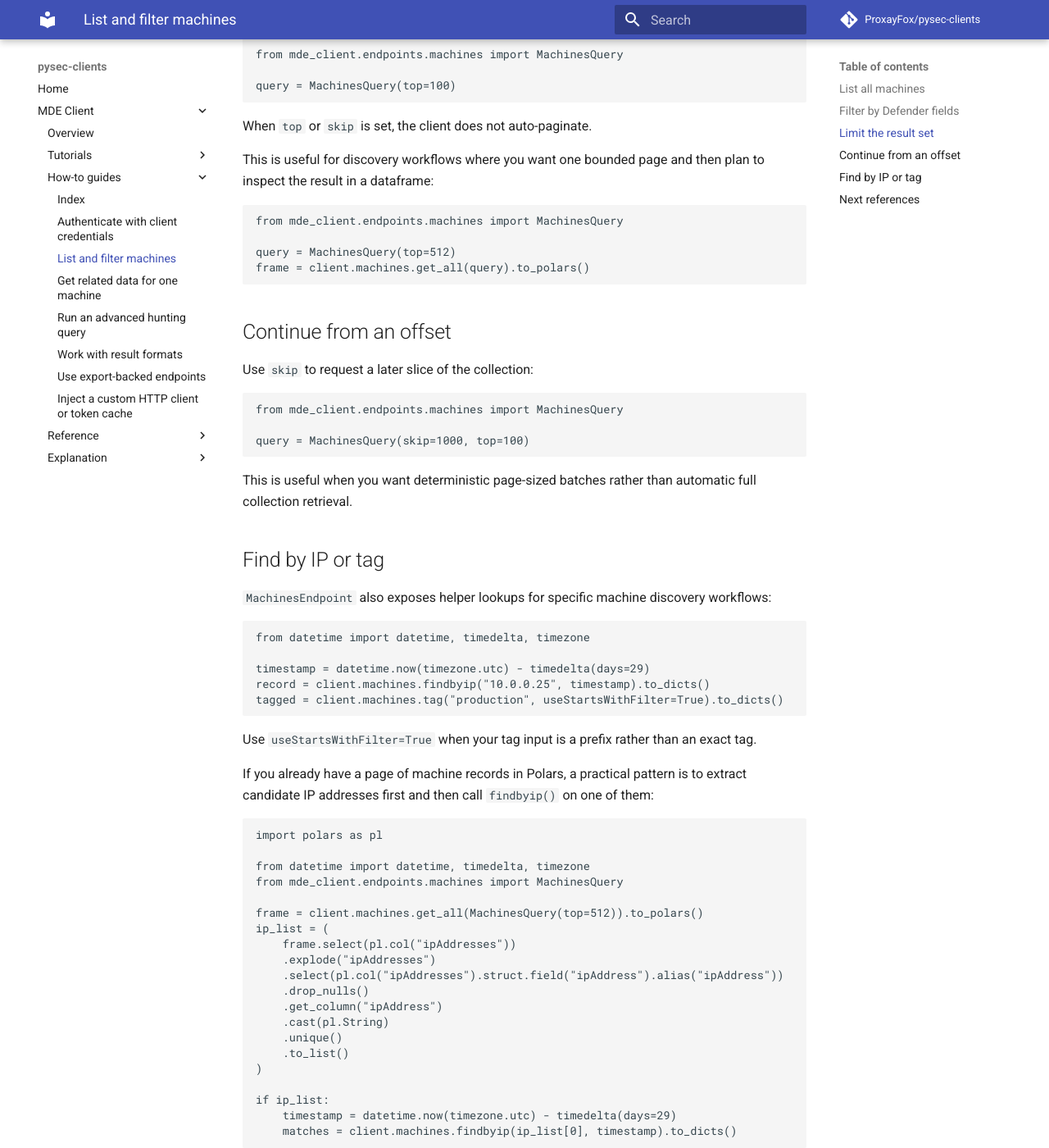
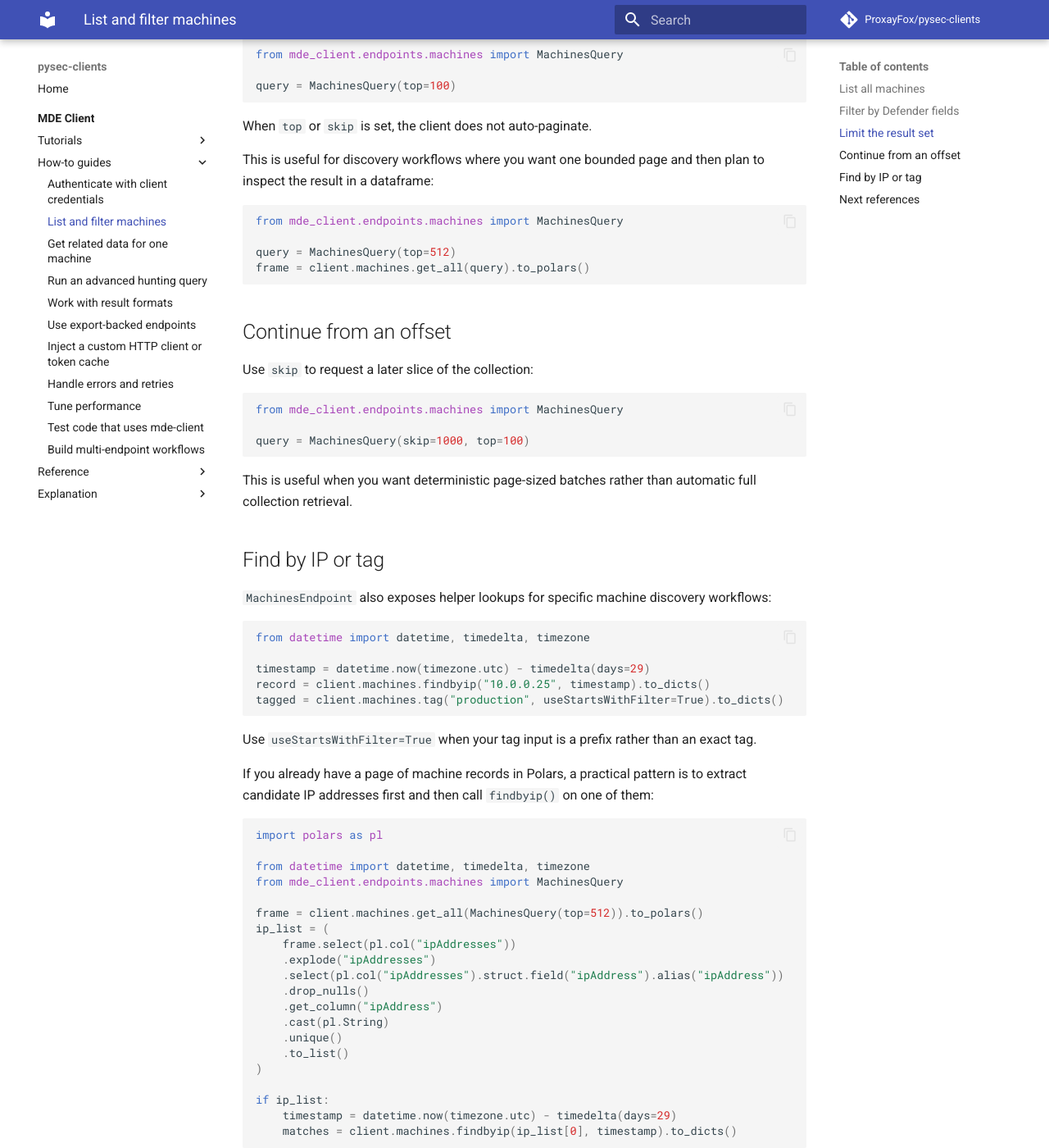
Before and after one commit to ProxayFox/pysec-clients, an MkDocs documentation site: the page built from docs/mde_client/how-to/list-and-filter-machines.md, in a window 1280 px wide and 1400 px high, scrolled down 1513 px. Shown: the whole window at 82% size. Built offline with MkDocs 1.6.1 and Material for MkDocs 9.7.7, drawn with Linux system fonts in a browser that asks for light colours; comment, search, counter and statistics services are not loaded; some of the changed text lies outside the part shown.

Commit message:
Enhance documentation and update mkdocs configuration for improved site generation and navigation

```diff
--- a/mkdocs.yml
+++ b/mkdocs.yml
@@ -5,11 +5,55 @@
 docs_dir: docs
 theme:
   name: material
+  features:
+    - navigation.sections
+    - navigation.indexes
+    - navigation.top
+    - content.code.copy
+    - content.code.annotate
+    - search.suggest
+    - search.highlight
+plugins:
+  - search
+  - section-index
+  - mkdocstrings:
+      default_handler: python
+      handlers:
+        python:
+          paths:
+            - src/mde-client/src
+          options:
+            docstring_style: google
+            show_source: false
+            show_root_heading: true
+            show_root_full_path: false
+            show_symbol_type_heading: true
+            show_symbol_type_toc: true
+            members_order: source
+            separate_signature: true
+            show_signature_annotations: true
+            signature_crossrefs: true
+            merge_init_into_class: true
+            filters:
+              - "!^_"
+              - "!^model_config$"
 markdown_extensions:
   - admonition
   - tables
   - toc:
       permalink: true
+  - attr_list
+  - md_in_html
+  - pymdownx.details
+  - pymdownx.highlight:
+      anchor_linenums: true
+      line_spans: __span
+      pygments_lang_class: true
+  - pymdownx.inlinehilite
+  - pymdownx.snippets
+  - pymdownx.superfences
+  - pymdownx.tabbed:
+      alternate_style: true
 nav:
   - Home: index.md
   - MDE Client:
@@ -25,6 +69,10 @@
           - Work with result formats: mde_client/how-to/work-with-result-formats.md
           - Use export-backed endpoints: mde_client/how-to/use-export-backed-endpoints.md
           - Inject a custom HTTP client or token cache: mde_client/how-to/inject-http-client-and-token-cache.md
+          - Handle errors and retries: mde_client/how-to/handle-errors-and-retries.md
+          - Tune performance: mde_client/how-to/tune-performance.md
+          - Test code that uses mde-client: mde_client/how-to/test-code-that-uses-mde-client.md
+          - Build multi-endpoint workflows: mde_client/how-to/build-multi-endpoint-workflows.md
       - Reference:
           - Index: mde_client/reference/index.md
           - MDEClient: mde_client/reference/mde-client.md
@@ -41,8 +89,11 @@
               - browser_extension: mde_client/reference/endpoints/browser-extension.md
               - certificate_inventory: mde_client/reference/endpoints/certificate-inventory.md
               - device_av_health: mde_client/reference/endpoints/device-av-health.md
+              - device_groups: mde_client/reference/endpoints/device-groups.md
               - domain: mde_client/reference/endpoints/domain.md
               - files: mde_client/reference/endpoints/files.md
+              - firmware: mde_client/reference/endpoints/firmware.md
+              - incidents: mde_client/reference/endpoints/incidents.md
               - indicators: mde_client/reference/endpoints/indicators.md
               - investigations: mde_client/reference/endpoints/investigations.md
               - ips: mde_client/reference/endpoints/ips.md
@@ -53,6 +104,7 @@
               - remediations: mde_client/reference/endpoints/remediations.md
               - score: mde_client/reference/endpoints/score.md
               - baseline_configurations: mde_client/reference/endpoints/baseline-configurations.md
+              - settings: mde_client/reference/endpoints/settings.md
               - software: mde_client/reference/endpoints/software.md
               - user: mde_client/reference/endpoints/user.md
               - vulnerabilities: mde_client/reference/endpoints/vulnerabilities.md
@@ -62,3 +114,4 @@
           - Why query models keep Defender field names: mde_client/explanation/query-models.md
           - How export-backed endpoints work: mde_client/explanation/export-backed-endpoints.md
           - Why the client supports dependency injection: mde_client/explanation/dependency-injection.md
+          - Result materialization model: mde_client/explanation/result-materialization.md
--- a/pyproject.toml
+++ b/pyproject.toml
@@ -36,6 +36,8 @@
 docs = [
     "mkdocs>=1.6.1",
     "mkdocs-material>=9.7.6",
+    "mkdocs-section-index>=0.3.10",
+    "mkdocstrings[python]>=0.30.1",
     "pymdown-extensions>=10.21.2",
 ]
 
```
Also changed, not shown: AGENTS.md (+1 -1 lines), README.md (+1 -1 lines), 2 other files.
